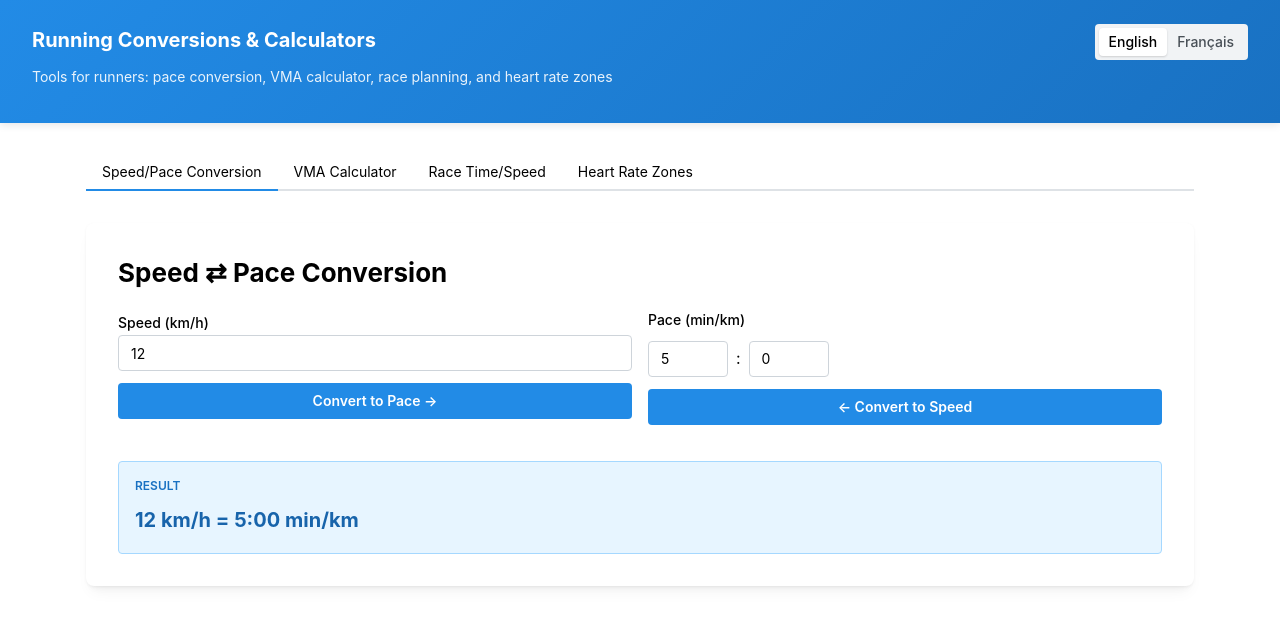
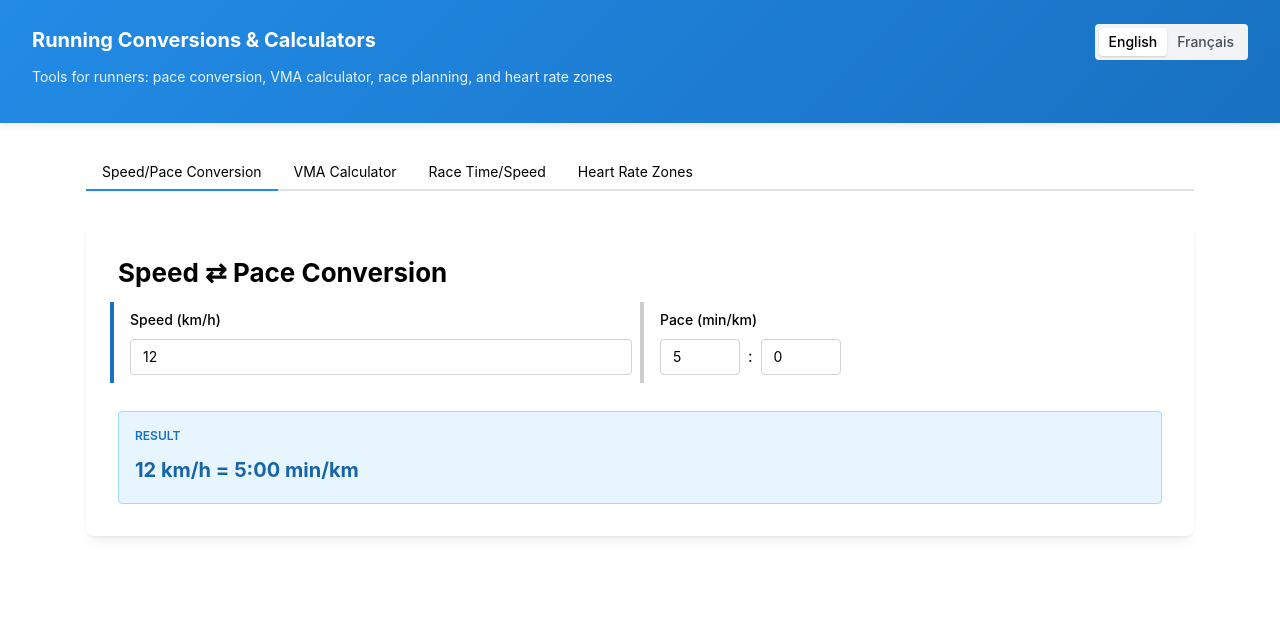
Before and after one commit to coudr3c/run-conversions-app, a React (Vite) app: page / in a window 1280 px wide. Shown: the top 628 px of the page. Built offline with nearby package versions, Linux system fonts and the light colour scheme.

Commit message:
Add on focus to speed/pace and update result on change, not on button click

```diff
--- a/src/features/RaceCalculator/RaceTime.tsx
+++ b/src/features/RaceCalculator/RaceTime.tsx
@@ -1,5 +1,5 @@
-import { Box, Button, Grid, Text, TextInput, Title } from "@mantine/core";
-import { useCallback, useState } from "react";
+import { Box, Grid, Text, TextInput, Title } from "@mantine/core";
+import { useCallback, useEffect, useState } from "react";
 import { useTranslation } from "react-i18next";
 import type { Pace, Time } from "../../types/types";
 import * as utils from "../../utils/utils";
@@ -28,6 +28,7 @@ export function RaceTime({ distance }: RaceTimeProps) {
   });
   const [displayedDistance, setDisplayedDistance] = useState<number>(distance);
 
+
   const roundToTwoDecimals = useCallback((a: number) => {
     return utils.roundToTwoDecimals(a);
   }, []);
@@ -52,7 +53,7 @@ export function RaceTime({ distance }: RaceTimeProps) {
     [roundToTwoDecimals]
   );
 
-  const handleCalculate = () => {
+  useEffect(() => {
     setDisplayedDistance(distance);
     let paceMin, paceSec, speed;
 
@@ -79,7 +80,17 @@ export function RaceTime({ distance }: RaceTimeProps) {
     const totalTimeBase10 = paceBase10 * distance;
     const time = timeBase10ToMinSec(totalTimeBase10);
     setDisplayedTime(time);
-  };
+  }, [
+    distance,
+    inputPaceMin,
+    inputPaceSec,
+    inputSpeed,
+    isLastInputUpdatedPace,
+    paceToSpeed,
+    speedToPace,
+    paceMinSecToBase10,
+    timeBase10ToMinSec,
+  ]);
 
   return (
     <>
@@ -91,21 +102,25 @@ export function RaceTime({ distance }: RaceTimeProps) {
       </Text>
 
       <Grid mb="md">
-        <Grid.Col span={{ base: 12, md: 6 }}>
-          <Text size="sm" fw={500} mb="xs">
+        <Grid.Col span={{ base: 12, md: 6 }} style={{ borderLeft: `4px solid ${isLastInputUpdatedPace ? "#1971c2" : "#ccc"}`, paddingLeft: "1rem" }}>
+          <Box style={{ display: "flex", gap: "0.5rem", alignItems: "center", marginBottom: "0.5rem" }}>
+            <Text size="sm" fw={500}>
               {tCommon("labels.target_pace")}
             </Text>
+          </Box>
           <Box style={{ display: "flex", gap: "0.5rem", alignItems: "center" }}>
             <TextInput
               value={inputPaceMin}
+              onFocus={() => setIsLastInputUpdatedPace(true)}
               onChange={(event) => {
+                setIsLastInputUpdatedPace(true);
                 if (event.currentTarget.value == "") {
                   setInputPaceMin(NaN);
-                }
+                } else {
                   const v = parseInt(event.currentTarget.value);
                   if (v >= 0 && v < 60) {
-                  setIsLastInputUpdatedPace(true);
                     setInputPaceMin(v);
+                  }
                 }
               }}
               placeholder="5"
@@ -117,14 +132,16 @@ export function RaceTime({ distance }: RaceTimeProps) {
             <Text>:</Text>
             <TextInput
               value={inputPaceSec}
+              onFocus={() => setIsLastInputUpdatedPace(true)}
               onChange={(event) => {
+                setIsLastInputUpdatedPace(true);
                 if (event.currentTarget.value == "") {
                   setInputPaceSec(NaN);
-                }
+                } else {
                   const v = parseInt(event.currentTarget.value);
                   if (v >= 0 && v < 60) {
-                  setIsLastInputUpdatedPace(true);
                     setInputPaceSec(v);
+                  }
                 }
               }}
               placeholder="00"
@@ -136,29 +153,31 @@ export function RaceTime({ distance }: RaceTimeProps) {
           </Box>
         </Grid.Col>
 
-        <Grid.Col span={{ base: 12, md: 6 }}>
+        <Grid.Col span={{ base: 12, md: 6 }} style={{ borderLeft: `4px solid ${!isLastInputUpdatedPace ? "#1971c2" : "#ccc"}`, paddingLeft: "1rem" }}>
+          <Box style={{ display: "flex", gap: "0.5rem", alignItems: "center", marginBottom: "0.5rem" }}>
+            <Text size="sm" fw={500}>
+              {tCommon("labels.target_speed")}
+            </Text>
+          </Box>
           <TextInput
             value={inputSpeed}
+            onFocus={() => setIsLastInputUpdatedPace(false)}
             onChange={(event) => {
+              setIsLastInputUpdatedPace(false);
               if (event.currentTarget.value == "") {
                 setInputSpeed(NaN);
-              }
-              setIsLastInputUpdatedPace(false);
+              } else {
                 setInputSpeed(
                   roundToTwoDecimals(parseFloat(event.currentTarget.value))
                 );
+              }
             }}
-            label={tCommon("labels.target_speed")}
             placeholder="12.0"
             type="number"
             step={0.1}
           />
         </Grid.Col>
       </Grid>
-
-      <Button mt="sm" onClick={handleCalculate}>
-        {tCommon("buttons.calculate_finish_time")}
-      </Button>
 
       <Box
         style={{
--- a/src/features/SpeedConversion.tsx
+++ b/src/features/SpeedConversion.tsx
@@ -1,5 +1,5 @@
-import { Card, Title, Grid, TextInput, Button, Box, Text } from "@mantine/core";
-import { useCallback, useState } from "react";
+import { Card, Title, Grid, TextInput, Box, Text } from "@mantine/core";
+import { useCallback, useEffect, useState } from "react";
 import { useTranslation } from "react-i18next";
 import type { Pace } from "../types/types";
 import * as utils from "../utils/utils";
@@ -18,12 +18,15 @@ export function SpeedConversion() {
     seconds: 0,
   });
 
-  const roundToTwoDecimals = useCallback((a: number) => {
-    return utils.roundToTwoDecimals(a);
-  }, []);
+  const [isLastInputUpdatedPace, setIsLastInputUpdatedPace] =
+  useState<boolean>(false);
 
   const speedToPace = useCallback((speed: number) => {
     return utils.speedToPace(speed);
+  }, []);
+
+  const roundToTwoDecimals = useCallback((a: number) => {
+    return utils.roundToTwoDecimals(a);
   }, []);
 
   const paceToSpeed = useCallback(
@@ -34,7 +37,8 @@ export function SpeedConversion() {
     [roundToTwoDecimals]
   );
 
-  const handleConvertToSpeed = () => {
+  useEffect(() => {
+    if (isLastInputUpdatedPace) {
       setDisplayedPace({
         minutes: isNaN(inputPaceMin) ? 0 : inputPaceMin,
         seconds: isNaN(inputPaceSec) ? 0 : inputPaceSec,
@@ -45,12 +49,11 @@ export function SpeedConversion() {
           seconds: isNaN(inputPaceSec) ? 0 : inputPaceSec,
         })
       );
-  };
-
-  const handleConvertToPace = () => {
+    } else {
       setDisplayedSpeed(isNaN(inputSpeed) ? 0 : inputSpeed);
       setDisplayedPace(speedToPace(isNaN(inputSpeed) ? 0 : inputSpeed));
-  };
+    }
+  }, [inputSpeed, inputPaceMin, inputPaceSec, isLastInputUpdatedPace, paceToSpeed, speedToPace]);
 
   return (
     <Card shadow="sm" padding="xl" radius="md">
@@ -59,43 +62,51 @@ export function SpeedConversion() {
       </Title>
 
       <Grid mb="lg">
-        <Grid.Col span={{ base: 12, md: 6 }}>
+        <Grid.Col span={{ base: 12, md: 6 }} style={{ borderLeft: `4px solid ${!isLastInputUpdatedPace ? "#1971c2" : "#ccc"}`, paddingLeft: "1rem" }}>
+          <Box style={{ display: "flex", gap: "0.5rem", alignItems: "center", marginBottom: "0.5rem" }}>
+            <Text size="sm" fw={500}>
+              {tCommon("labels.speed")}
+            </Text>
+          </Box>
           <TextInput
             value={inputSpeed}
+            onFocus={() => setIsLastInputUpdatedPace(false)}
             onChange={(event) => {
+              setIsLastInputUpdatedPace(false);
               if (event.currentTarget.value == "") {
                 setInputSpeed(NaN);
+              } else {
+                const v = roundToTwoDecimals(parseFloat(event.currentTarget.value));
+                if (v >= 0 && v < 100) setInputSpeed(v);
               }
-              setInputSpeed(
-                roundToTwoDecimals(parseFloat(event.currentTarget.value))
-              );
             }}
-            label={tCommon("labels.speed")}
             placeholder="12.0"
             type="number"
             step={0.1}
             min={0}
             max={30}
           />
-          <Button fullWidth mt="sm" onClick={handleConvertToPace}>
-            {tCommon("buttons.convertToPace")}
-          </Button>
         </Grid.Col>
 
-        <Grid.Col span={{ base: 12, md: 6 }}>
-          <Text size="sm" fw={500} mb="xs">
+        <Grid.Col span={{ base: 12, md: 6 }} style={{ borderLeft: `4px solid ${isLastInputUpdatedPace ? "#1971c2" : "#ccc"}`, paddingLeft: "1rem" }}>
+          <Box style={{ display: "flex", gap: "0.5rem", alignItems: "center", marginBottom: "0.5rem" }}>
+            <Text size="sm" fw={500}>
               {tCommon("labels.pace")}
             </Text>
+          </Box>
           <Box style={{ display: "flex", gap: "0.5rem", alignItems: "center" }}>
             <TextInput
               value={inputPaceMin}
+              onFocus={() => setIsLastInputUpdatedPace(true)}
               onChange={(event) => {
+                setIsLastInputUpdatedPace(true);
                 if (event.currentTarget.value == "") {
                   setInputPaceMin(NaN);
-                }
+                } else {
                   const v = parseInt(event.currentTarget.value);
                   if (v >= 0 && v < 60) {
                     setInputPaceMin(v);
+                  }
                 }
               }}
               placeholder="5"
@@ -107,13 +118,16 @@ export function SpeedConversion() {
             <Text>:</Text>
             <TextInput
               value={inputPaceSec}
+              onFocus={() => setIsLastInputUpdatedPace(true)}
               onChange={(event) => {
+                setIsLastInputUpdatedPace(true);
                 if (event.currentTarget.value == "") {
                   setInputPaceSec(NaN);
-                }
+                } else {
                   const v = parseInt(event.currentTarget.value);
                   if (v >= 0 && v < 60) {
                     setInputPaceSec(v);
+                  }
                 }
               }}
               placeholder="00"
@@ -123,9 +137,6 @@ export function SpeedConversion() {
               style={{ width: "80px" }}
             />
           </Box>
-          <Button fullWidth mt="sm" onClick={handleConvertToSpeed}>
-            {tCommon("buttons.convertToSpeed")}
-          </Button>
         </Grid.Col>
       </Grid>
 
```
Lines whose indentation alone changed are shown as unchanged.
